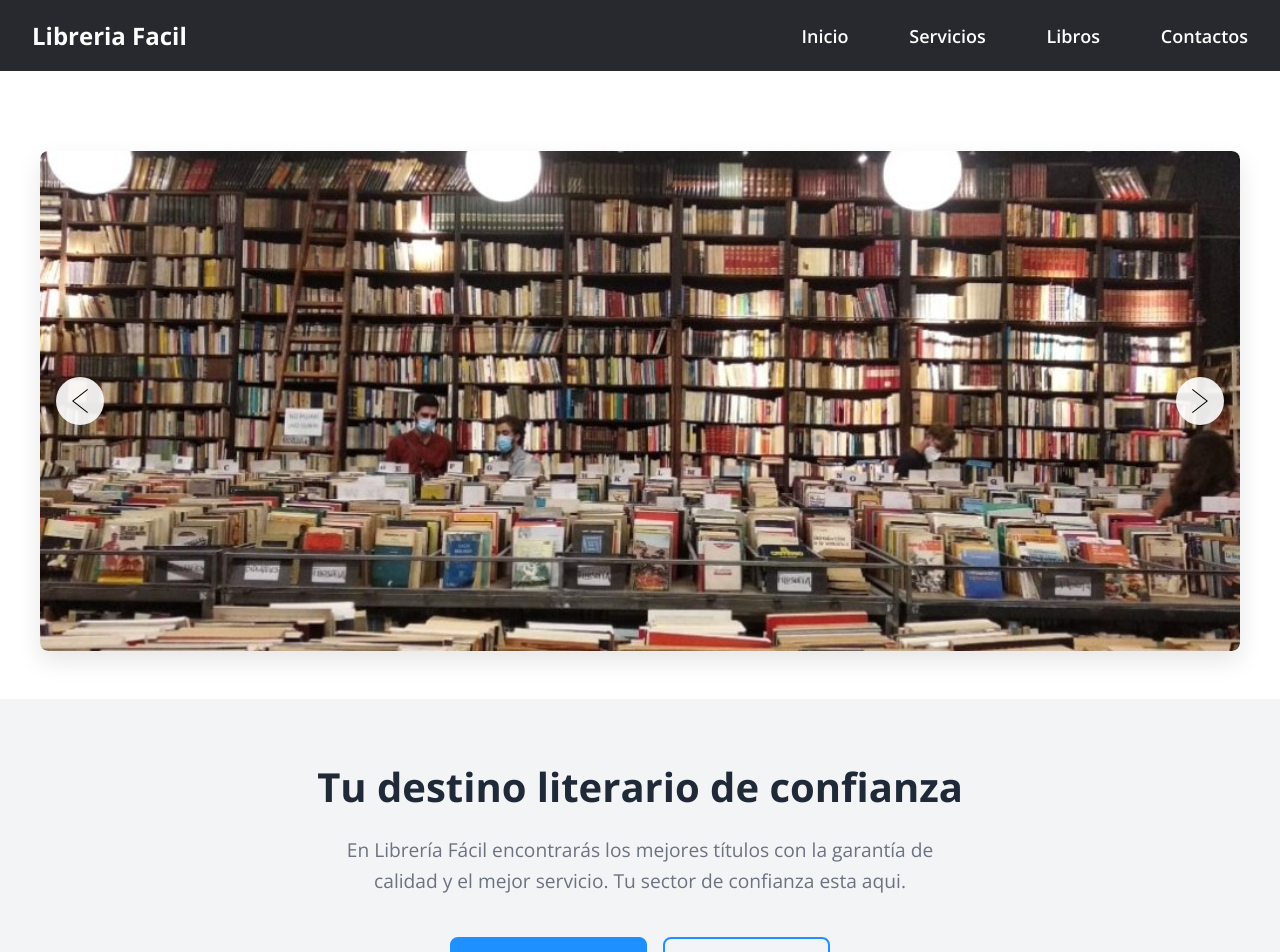
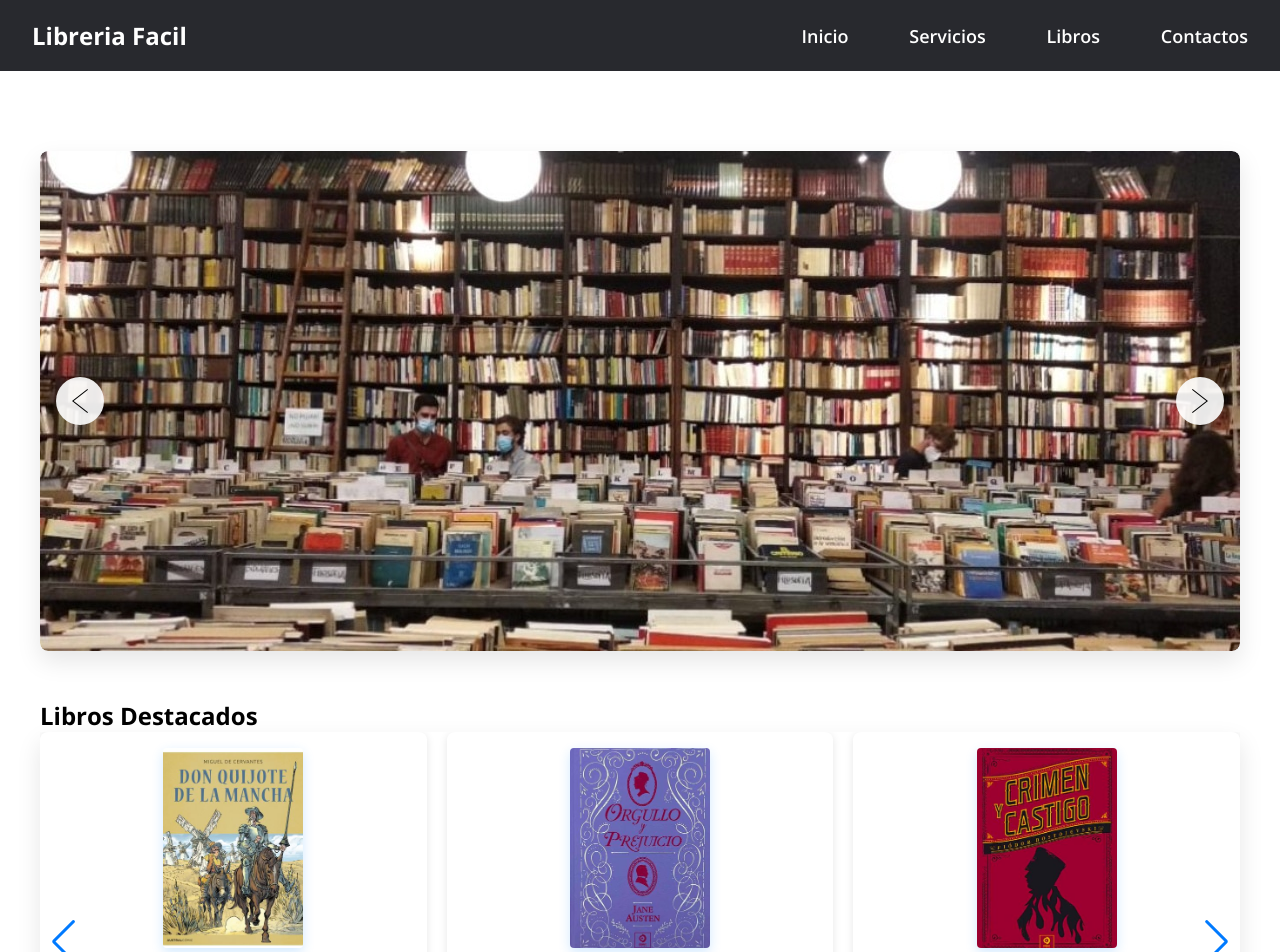
Before and after one commit to gerald-gv/libreriafacil, a React (Create React App) app: page / in a window 1280 px wide. Shown: the top 952 px of the page. Built offline with nearby package versions, Linux system fonts and the light colour scheme.

Commit message:
Slide Libros añadido

```diff
--- a/src/paginas/Inicio.js
+++ b/src/paginas/Inicio.js
@@ -1,6 +1,7 @@
 import React from "react";
 import NavMenu from "../elementos/NavMenu"
 import SliderImg from "../elementos/Slider"
+import SectionLibros from "../elementos/Section-Libros"
 import SectionInicio from "../elementos/Section-Inicio"
 import Footer from "../elementos/Footer"
 import "../estilos/principal.css"
@@ -11,6 +12,8 @@ const Inicio = () => {
         <NavMenu />
         <main>
             <SliderImg />
+            <h2 className="titulo-slider">Libros Destacados</h2>
+            <SectionLibros />
         </main>
         <SectionInicio />
         <Footer />
```
